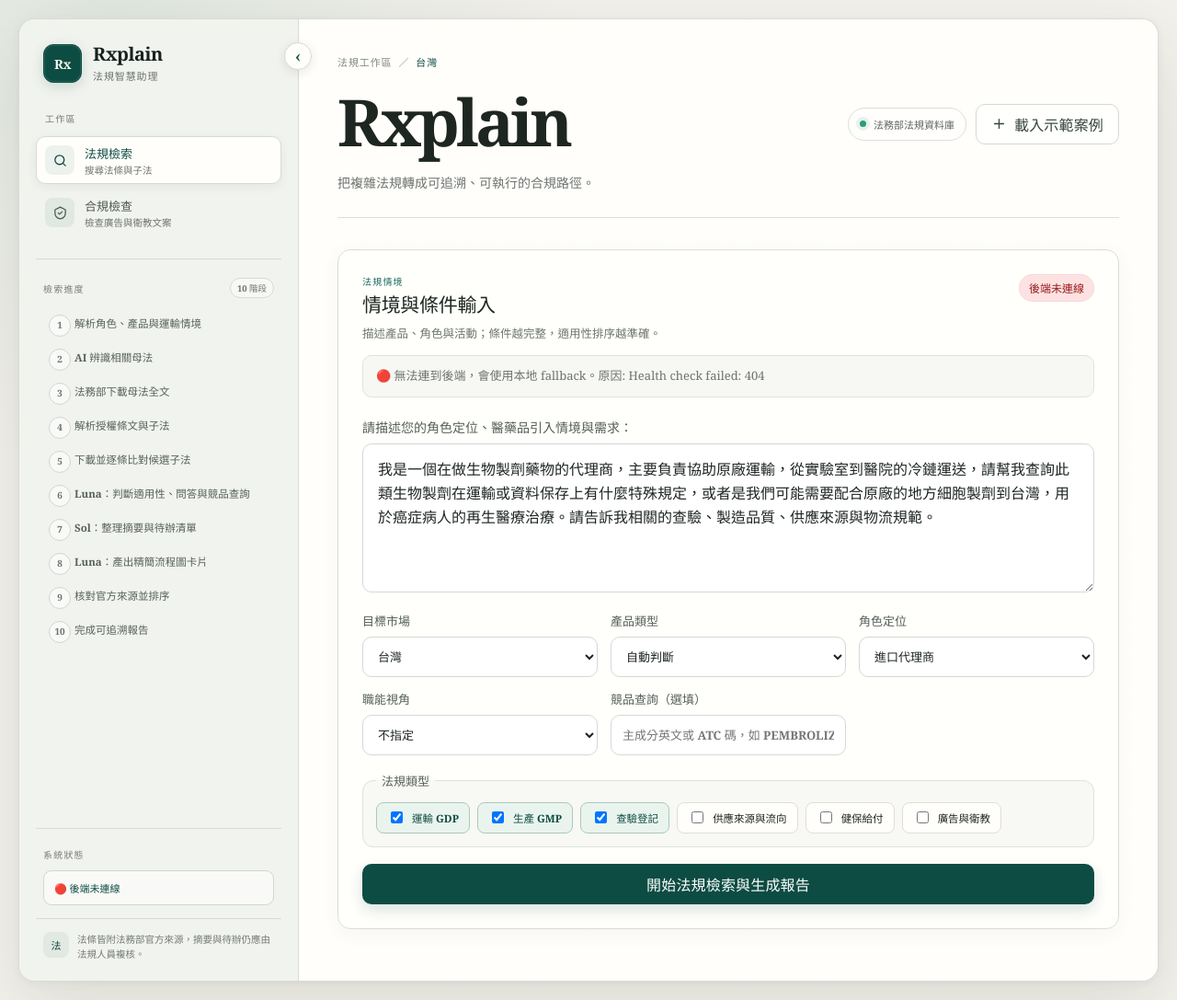
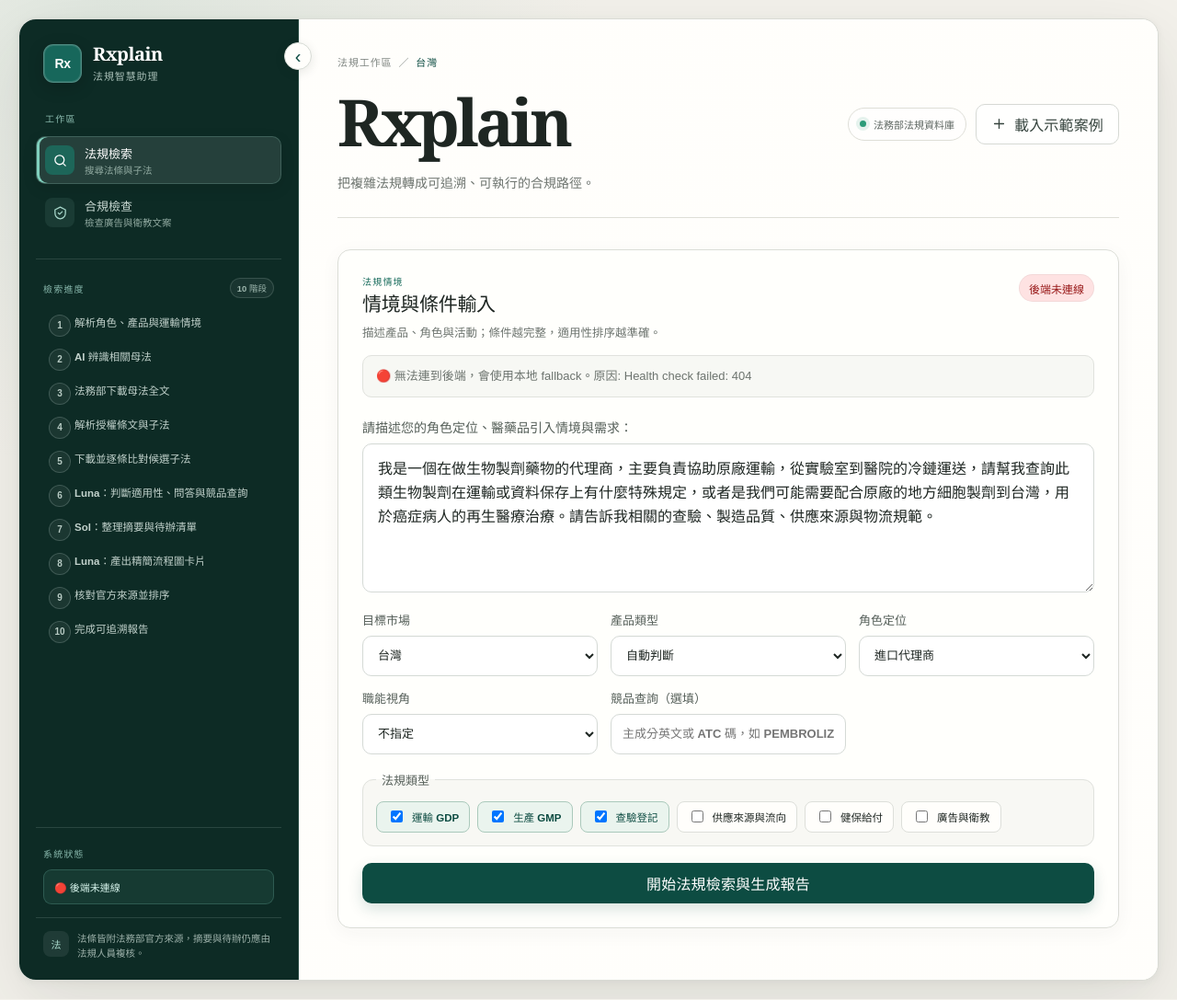
Before and after one commit to xu3934/reguflow-mvp, a website: page index.html in a window 1280 px wide. Shown: the whole page at 92% size. Drawn offline with Linux system fonts and the light colour scheme; no server answers.

Commit message:
Add files via upload

```diff
--- a/index.html
+++ b/index.html
@@ -9,13 +9,7 @@
       content="Rxplain：台灣醫藥法規自動化檢索、待辦清單與合規流程圖。"
     />
     <meta name="theme-color" content="#f3f1eb" />
-    <link rel="preconnect" href="https://fonts.googleapis.com" />
-    <link rel="preconnect" href="https://fonts.gstatic.com" crossorigin />
-    <link
-      href="https://fonts.googleapis.com/css2?family=Noto+Serif+TC:wght@400;500;600;700;900&display=swap"
-      rel="stylesheet"
-    />
-    <link rel="stylesheet" href="/styles.css?v=20260815v16" />
+    <link rel="stylesheet" href="/styles.css?v=20260815v17" />
   </head>
   <body>
     <main class="app-shell">
@@ -373,6 +367,6 @@
       </section>
     </main>
 
-    <script src="/app.js?v=20260815v16"></script>
+    <script src="/app.js?v=20260815v17"></script>
   </body>
 </html>
--- a/server.js
+++ b/server.js
@@ -6,7 +6,7 @@ loadDotEnv();
 
 const PORT = Number(process.env.PORT || 3000);
 const OPENAI_API_KEY = process.env.OPENAI_API_KEY || "";
-const APP_VERSION = "20260815v16";
+const APP_VERSION = "20260815v17";
 const OPENAI_MODEL = normalizeOpenAIModelId(process.env.OPENAI_MODEL, "gpt-5.6-luna");
 // Prompt A (pick a mother law from a shortlist) and Prompt B (pull authorizing
 // clauses out of a statute) are classification/extraction, not drafting — a
--- a/styles.css
+++ b/styles.css
@@ -14,7 +14,8 @@
   --sidebar-accent: #e4ebe5;
   --sidebar-border: #d7dbd5;
   --ring: rgba(23, 107, 91, 0.24);
-  --font-serif: "Noto Serif TC", "Source Han Serif TC", "Songti TC", "PMingLiU", Georgia, serif;
+  --font-ui: "Microsoft JhengHei", "Noto Sans TC", "PingFang TC", Arial, sans-serif;
+  --font-brand: Georgia, "Times New Roman", serif;
   --shadow: 0 28px 80px rgba(37, 43, 39, 0.11), 0 2px 10px rgba(37, 43, 39, 0.05);
 }
 
@@ -28,7 +29,7 @@ body {
     radial-gradient(circle at 10% 0%, rgba(214, 226, 217, 0.65), transparent 32rem),
     #f3f1eb;
   color: var(--ink);
-  font-family: var(--font-serif);
+  font-family: var(--font-ui);
   font-synthesis: none;
   text-rendering: optimizeLegibility;
 }
@@ -1350,6 +1351,7 @@ summary {
 
 .brand-name {
   color: #18221e;
+  font-family: var(--font-brand);
   font-size: 20px;
   font-weight: 900;
   letter-spacing: -.025em;
@@ -1629,6 +1631,7 @@ summary {
 
 .product-name {
   margin-top: 10px;
+  font-family: var(--font-brand);
   font-size: clamp(48px, 5.5vw, 74px);
   font-weight: 900;
   letter-spacing: -.055em;
@@ -1868,6 +1871,112 @@ summary:focus-visible {
   background: #f8f8f4;
 }
 
+/* Dark library rail: retain the new navigation model with stronger contrast. */
+.sidebar {
+  border-right-color: #24473f;
+  background: #0d2b25;
+  color: #f4f7f4;
+}
+
+.sidebar .brand-name {
+  color: #ffffff;
+}
+
+.sidebar .brand-description {
+  color: #a7beb6;
+}
+
+.sidebar .brand-mark {
+  border-color: rgba(255,255,255,.24);
+  background: #17675b;
+  color: #ffffff;
+  box-shadow: inset 0 0 0 1px rgba(255,255,255,.1), 0 5px 18px rgba(0,0,0,.18);
+}
+
+.sidebar .section-label,
+.sidebar .eyebrow {
+  color: #89b9ad;
+}
+
+.sidebar-nav .mode-tab {
+  color: #c7d7d1;
+}
+
+.sidebar-nav .mode-tab:hover {
+  background: rgba(255,255,255,.07);
+  color: #ffffff;
+}
+
+.sidebar-nav .mode-tab.active {
+  border-color: rgba(157,215,201,.22);
+  background: rgba(255,255,255,.1);
+  color: #ffffff;
+  box-shadow: inset 3px 0 0 #7fd0bd, 0 5px 16px rgba(0,0,0,.1);
+}
+
+.sidebar .nav-icon {
+  background: rgba(143,207,191,.1);
+  color: #a7d7ca;
+}
+
+.sidebar-nav .mode-tab.active .nav-icon {
+  background: #1d6659;
+  color: #ffffff;
+}
+
+.sidebar .nav-copy small {
+  color: #91aaa1;
+}
+
+.sidebar .pipeline-card,
+.sidebar .source-card {
+  border-top-color: rgba(211,231,223,.14);
+}
+
+.sidebar .step-count {
+  border-color: rgba(211,231,223,.16);
+  background: rgba(255,255,255,.05);
+  color: #9eb7ae;
+}
+
+.sidebar .pipeline-list li {
+  color: #c2d2cc;
+}
+
+.sidebar .pipeline-list li::before {
+  border-color: rgba(211,231,223,.2);
+  background: rgba(255,255,255,.06);
+  color: #b8cbc4;
+}
+
+.sidebar .pipeline-list li.active {
+  background: rgba(127,208,189,.12);
+  color: #ffffff;
+  box-shadow: inset 2px 0 0 #7fd0bd;
+}
+
+.sidebar .pipeline-list li.active::before,
+.sidebar .pipeline-list li.completed::before {
+  border-color: #318b7a;
+  background: #318b7a;
+  color: #ffffff;
+}
+
+.sidebar .sidebar-status {
+  border-color: rgba(127,208,189,.22);
+  background: rgba(127,208,189,.09);
+  color: #d8f5ed;
+}
+
+.sidebar .note-mark {
+  background: rgba(255,255,255,.08);
+  color: #a7d7ca;
+}
+
+.sidebar .sidebar-note p:last-child {
+  color: #9eb2ab;
+}
+
 @media (max-width: 980px) {
   .app-shell {
     padding: 0;
@@ -1909,7 +2018,7 @@ summary:focus-visible {
     min-height: auto;
     padding: 18px 20px;
     border-right: 0;
-    border-bottom: 1px solid var(--sidebar-border);
+    border-bottom: 1px solid #24473f;
     border-radius: 0;
   }
 
```
Also changed, not shown: README.md.
